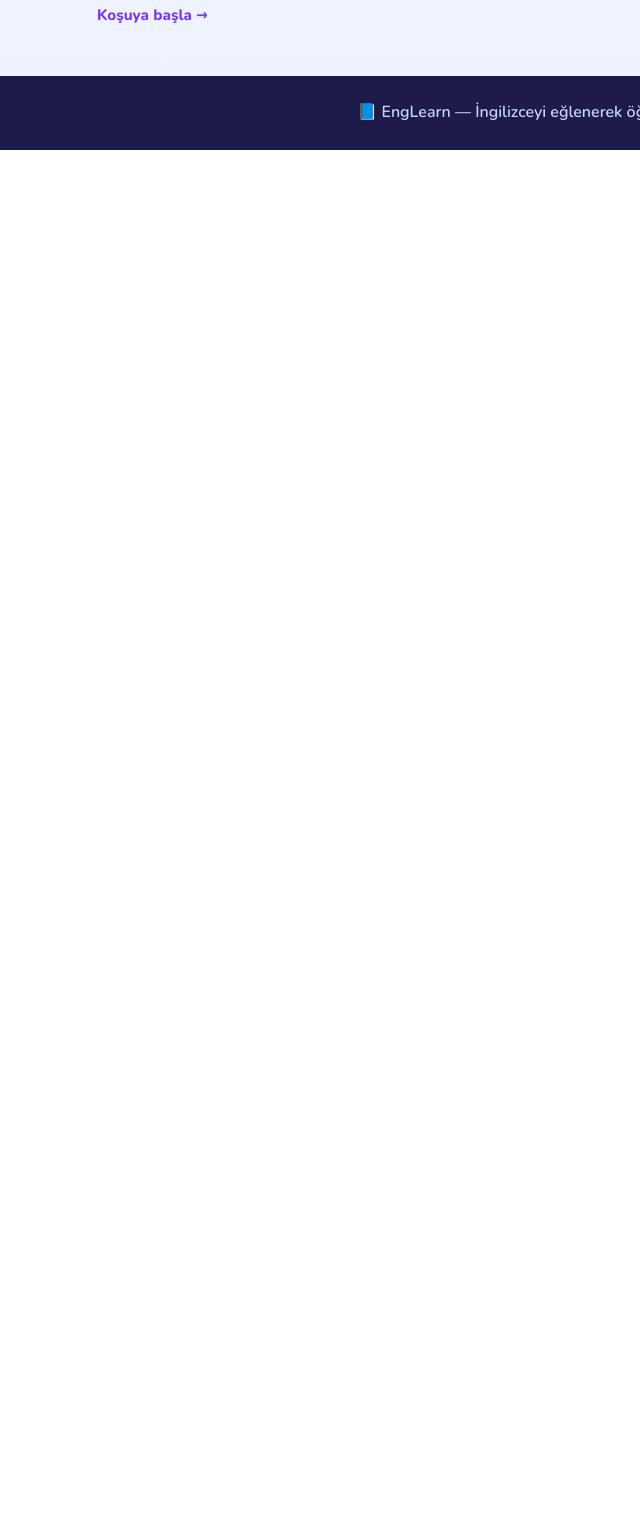
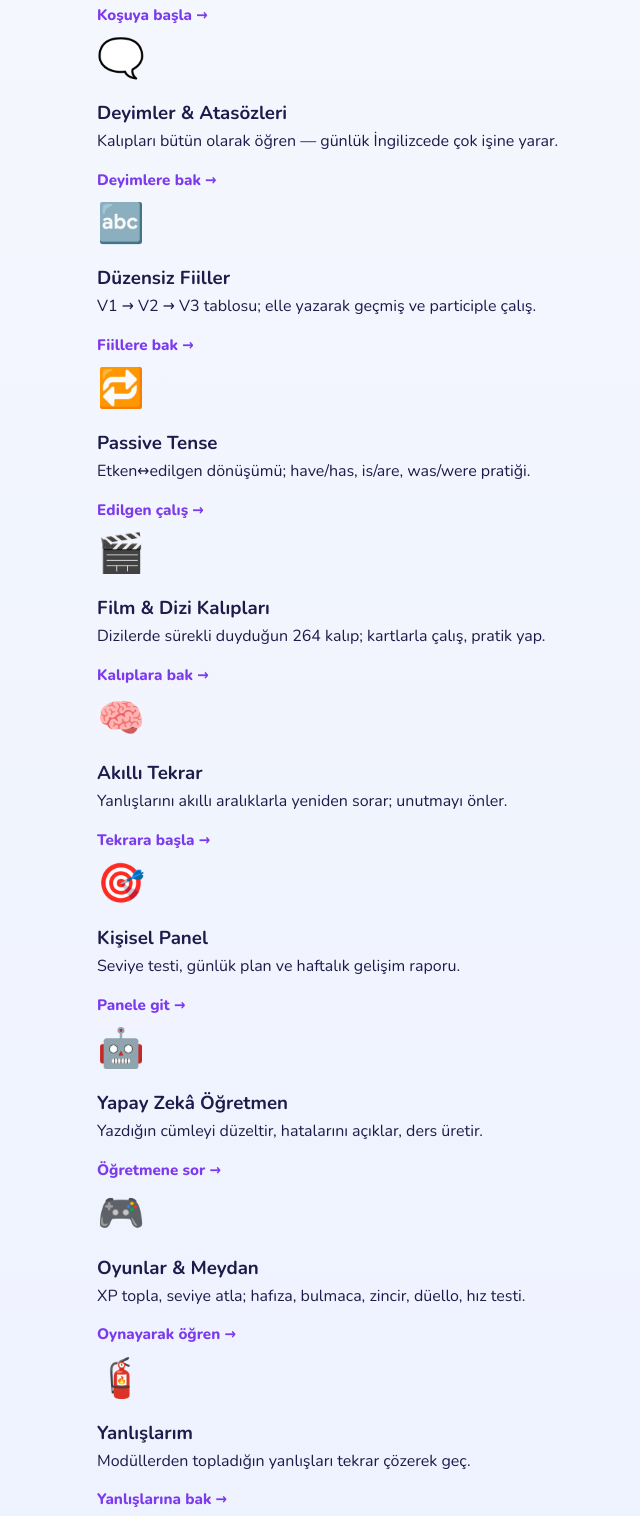
Before and after one commit to pythonmeeen-lab/englearn, a plain HTML site: page anasayfa.html in a window 1280 px wide. Shown: the part 2886-4402 px from the top of the page, without its empty margins (93-733 px from the left). Before the commit the page ends 3036 px from the top, so only its background shows below. Drawn offline with nearby package versions, Linux system fonts and the light colour scheme.

Commit message:
anasayfa: tum kategori kartlari (duzensiz/passive/film/oyunlar/tekrar/panel/ogretmen/yanlislar) eklendi

```diff
--- a/anasayfa.html
+++ b/anasayfa.html
@@ -39,21 +39,27 @@
                     <ul class="nav-links">
                         <li><a href="index.html#kartlar">Kelime Kartları</a></li>
                         <li><a href="index.html#cumleler">Cümle Oluşturma</a></li>
+                        <li><a href="index.html#passive">🔁 Passive Tense</a></li>
                         <li><a href="index.html#okuma">Okuma</a></li>
                         <li><a href="index.html#quiz">Quiz</a></li>
                         <li><a href="index.html#yazma">Kelime Yazma</a></li>
+                        <li><a href="index.html#duzensiz">🔤 Düzensiz Fiiller</a></li>
                         <li><a href="index.html#meaning">Meaning</a></li>
                         <li><a href="index.html#esanlam">Eş Anlamlı</a></li>
                         <li><a href="index.html#zitanlam">Zıt Anlamlı</a></li>
                         <li><a href="index.html#sozluk">Sözlük</a></li>
                         <li><a href="index.html#dinleme">🎧 Dinleme</a></li>
                         <li><a href="index.html#phrasal">Phrasal</a></li>
+                        <li><a href="index.html#deyimler" data-tur="deyim">Deyimler</a></li>
+                        <li><a href="index.html#deyimler" data-tur="atasozu">Atasözleri</a></li>
+                        <li><a href="index.html#filmler">🎬 Film &amp; Dizi</a></li>
                         <li><a href="index.html#kosu">Koşu</a></li>
-                        <li><a href="index.html#tekrar">🧠 Akıllı Tekrar</a></li>
+                        <li><a href="index.html#tekrar">🧠 Akıllı Tekrar<span id="srs-rozet" class="yanlis-rozet hidden"></span></a></li>
                         <li><a href="index.html#kisisel">🎯 Kişisel Panel</a></li>
                         <li><a href="index.html#ogretmen">🤖 Öğretmen</a></li>
+                        <li><a href="index.html#oyunlar">🎮 Oyunlar</a></li>
                         <li><a href="index.html#listem">⭐ Listem</a></li>
-                        <li><a href="index.html#yanlislar">Yanlışlarım</a></li>
+                        <li><a href="index.html#yanlislar">Yanlışlarım<span id="yanlis-rozet" class="yanlis-rozet hidden"></span></a></li>
                     </ul>
                 </nav>
                 <button class="theme-toggle" id="btn-tema" title="Aydınlık/Karanlık mod">🌙</button>
@@ -187,6 +193,60 @@
                     <p>Düşen kutulardan doğru anlamı yakala; canlar, kombo ve artan hız!</p>
                     <span class="feature-link">Koşuya başla →</span>
                 </a>
+                <a href="index.html#deyimler" class="card feature-card">
+                    <span class="feature-emoji">🗨️</span>
+                    <h3>Deyimler &amp; Atasözleri</h3>
+                    <p>Kalıpları bütün olarak öğren — günlük İngilizcede çok işine yarar.</p>
+                    <span class="feature-link">Deyimlere bak →</span>
+                </a>
+                <a href="index.html#duzensiz" class="card feature-card">
+                    <span class="feature-emoji">🔤</span>
+                    <h3>Düzensiz Fiiller</h3>
+                    <p>V1 → V2 → V3 tablosu; elle yazarak geçmiş ve participle çalış.</p>
+                    <span class="feature-link">Fiillere bak →</span>
+                </a>
+                <a href="index.html#passive" class="card feature-card">
+                    <span class="feature-emoji">🔁</span>
+                    <h3>Passive Tense</h3>
+                    <p>Etken↔edilgen dönüşümü; have/has, is/are, was/were pratiği.</p>
+                    <span class="feature-link">Edilgen çalış →</span>
+                </a>
+                <a href="index.html#filmler" class="card feature-card">
+                    <span class="feature-emoji">🎬</span>
+                    <h3>Film &amp; Dizi Kalıpları</h3>
+                    <p>Dizilerde sürekli duyduğun 264 kalıp; kartlarla çalış, pratik yap.</p>
+                    <span class="feature-link">Kalıplara bak →</span>
+                </a>
+                <a href="index.html#tekrar" class="card feature-card">
+                    <span class="feature-emoji">🧠</span>
+                    <h3>Akıllı Tekrar</h3>
+                    <p>Yanlışlarını akıllı aralıklarla yeniden sorar; unutmayı önler.</p>
+                    <span class="feature-link">Tekrara başla →</span>
+                </a>
+                <a href="index.html#kisisel" class="card feature-card">
+                    <span class="feature-emoji">🎯</span>
+                    <h3>Kişisel Panel</h3>
+                    <p>Seviye testi, günlük plan ve haftalık gelişim raporu.</p>
+                    <span class="feature-link">Panele git →</span>
+                </a>
+                <a href="index.html#ogretmen" class="card feature-card">
+                    <span class="feature-emoji">🤖</span>
+                    <h3>Yapay Zekâ Öğretmen</h3>
+                    <p>Yazdığın cümleyi düzeltir, hatalarını açıklar, ders üretir.</p>
+                    <span class="feature-link">Öğretmene sor →</span>
+                </a>
+                <a href="index.html#oyunlar" class="card feature-card">
+                    <span class="feature-emoji">🎮</span>
+                    <h3>Oyunlar &amp; Meydan</h3>
+                    <p>XP topla, seviye atla; hafıza, bulmaca, zincir, düello, hız testi.</p>
+                    <span class="feature-link">Oynayarak öğren →</span>
+                </a>
+                <a href="index.html#yanlislar" class="card feature-card">
+                    <span class="feature-emoji">🧯</span>
+                    <h3>Yanlışlarım</h3>
+                    <p>Modüllerden topladığın yanlışları tekrar çözerek geç.</p>
+                    <span class="feature-link">Yanlışlarına bak →</span>
+                </a>
             </div>
         </div>
     </section>
```
Also changed, not shown: index.html (+1 -1 lines), sw.js (+62 -6 lines), js/app.js.
